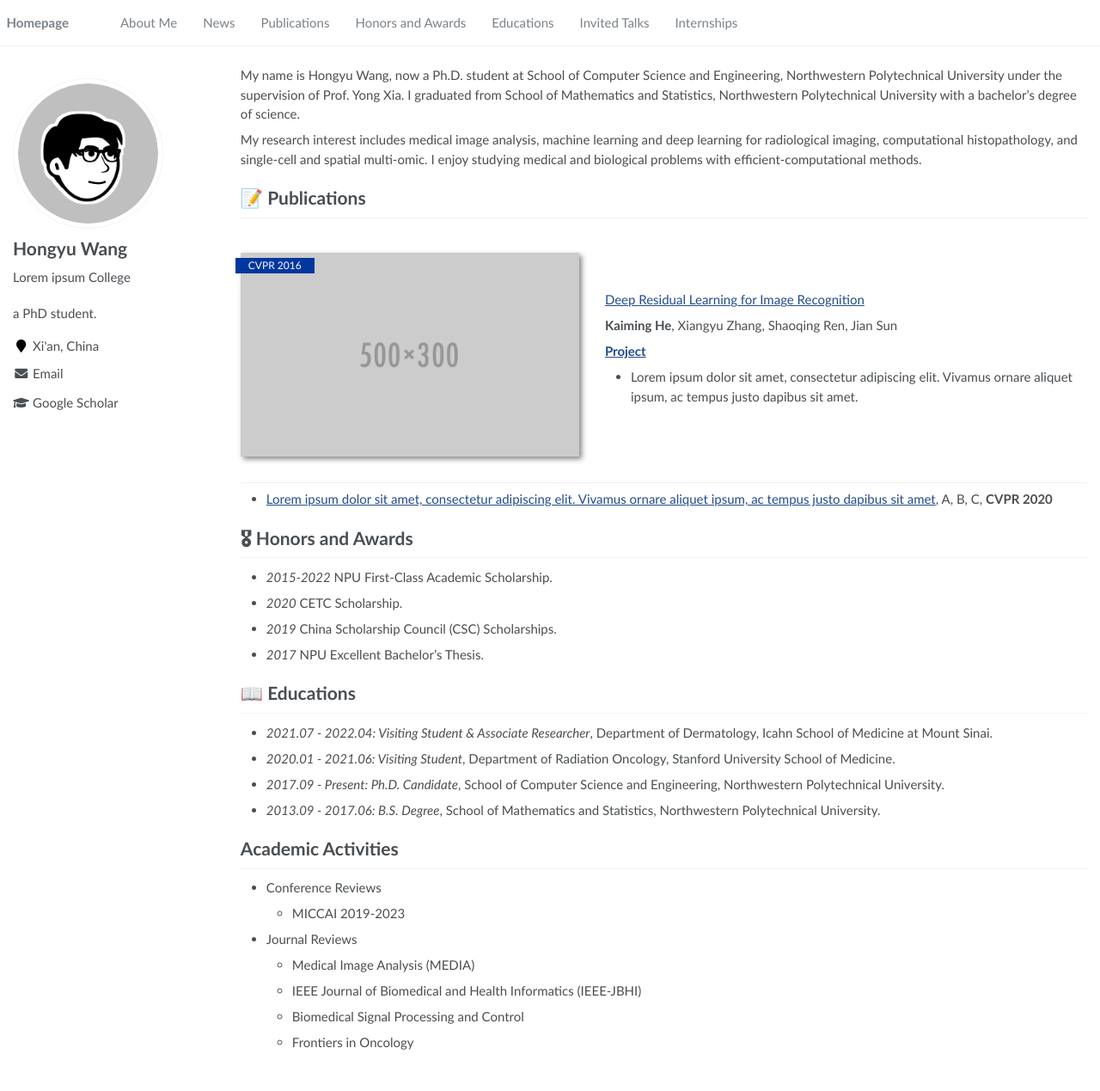
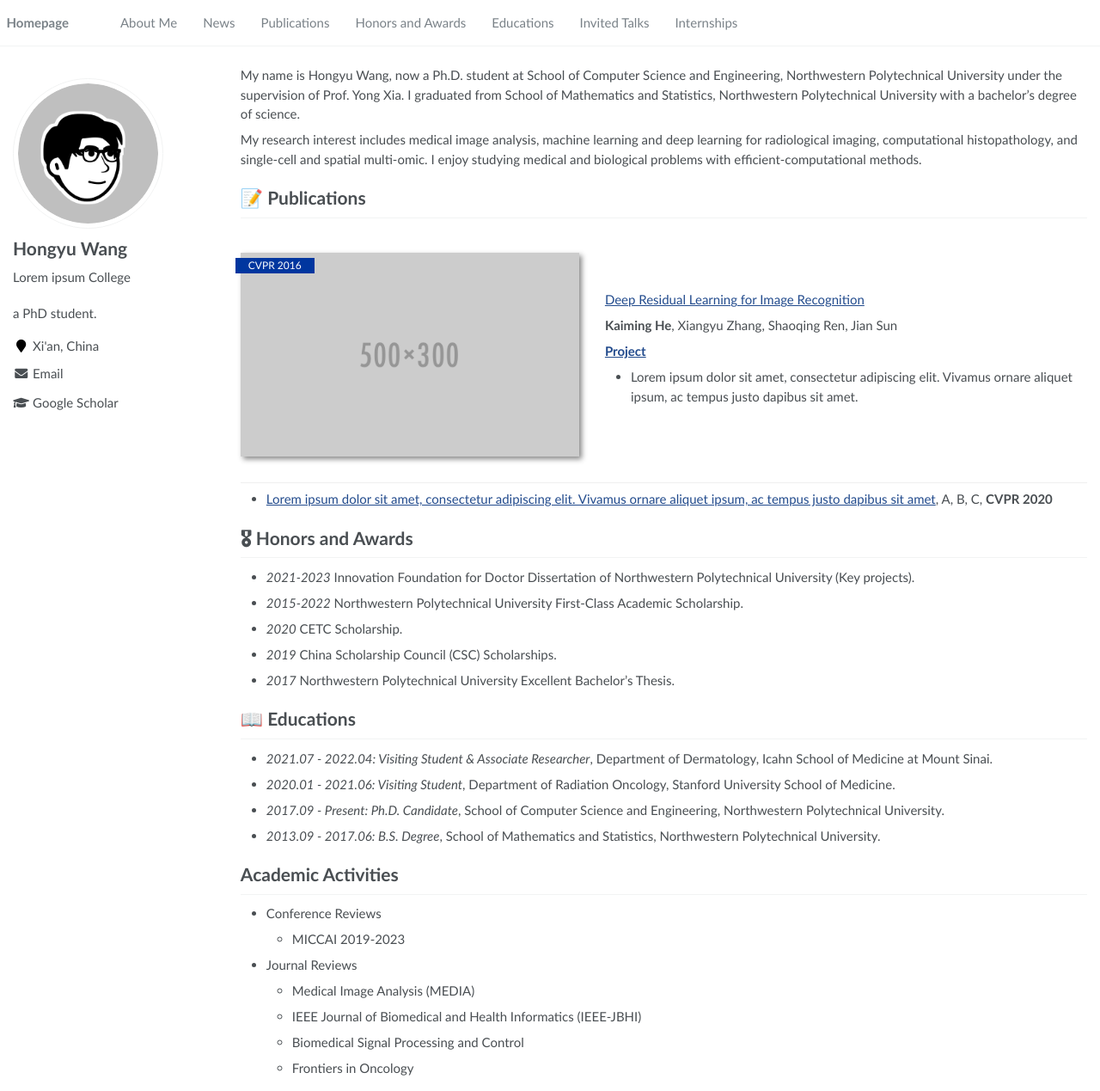
Before and after one commit to hywang01/hywang01.github.io, a Jekyll site: the page built from _pages/about.md, in a window 1280 px wide and 1269 px high. Shown: the whole window at 86% size. Built offline with Jekyll 4.4.1, drawn with Linux system fonts in a browser that asks for light colours.

Commit message:
commented

```diff
--- a/_pages/about.md
+++ b/_pages/about.md
@@ -42,10 +42,11 @@ My research interest includes medical image analysis, machine learning and deep
 - [Lorem ipsum dolor sit amet, consectetur adipiscing elit. Vivamus ornare aliquet ipsum, ac tempus justo dapibus sit amet](https://github.com), A, B, C, **CVPR 2020**
 
 # 🎖 Honors and Awards
-- *2015-2022* NPU First-Class Academic Scholarship.
+- *2021-2023* Innovation Foundation for Doctor Dissertation of Northwestern Polytechnical University (Key projects).
+- *2015-2022* Northwestern Polytechnical University First-Class Academic Scholarship.
 - *2020* CETC Scholarship.
 - *2019* China Scholarship Council (CSC) Scholarships.
-- *2017* NPU Excellent Bachelor’s Thesis.
+- *2017* Northwestern Polytechnical University Excellent Bachelor’s Thesis.
 
 # 📖 Educations
 - *2021.07 - 2022.04: Visiting Student & Associate Researcher*, Department of Dermatology, Icahn School of Medicine at Mount Sinai.
```
